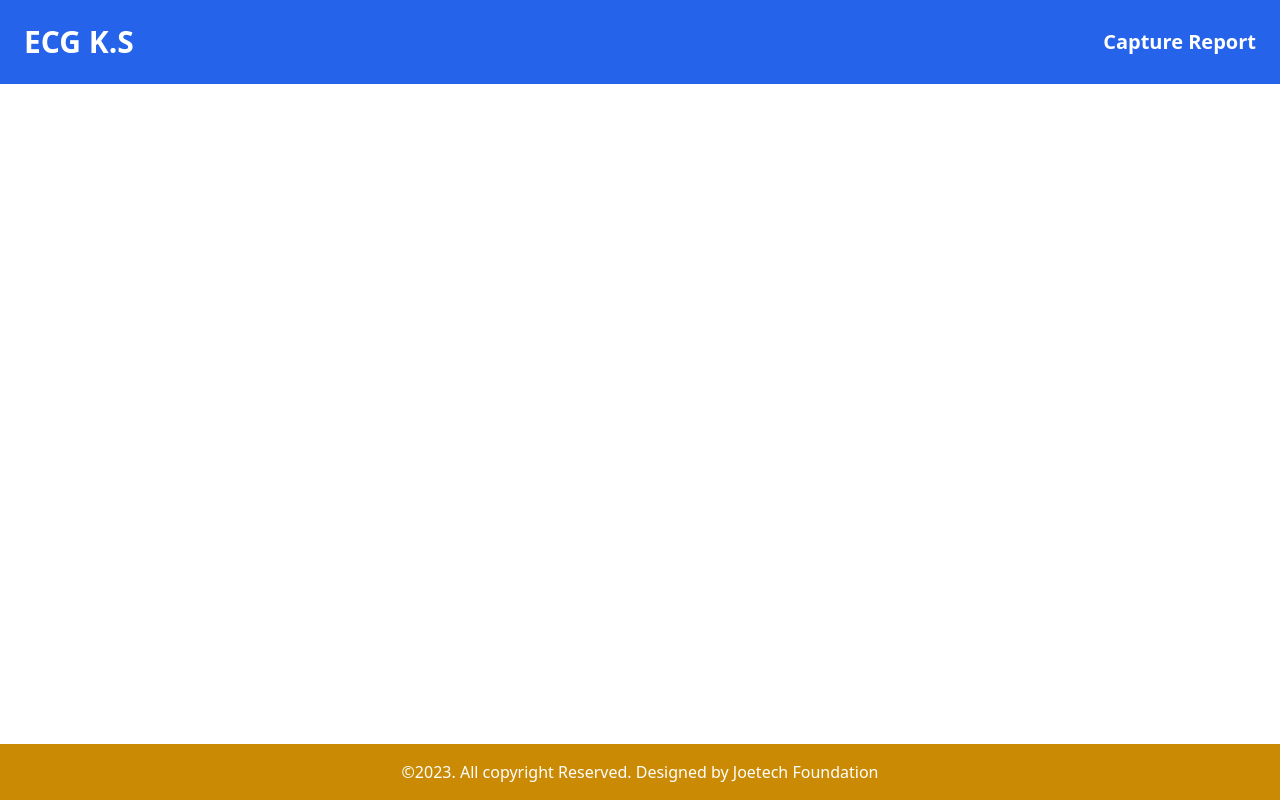
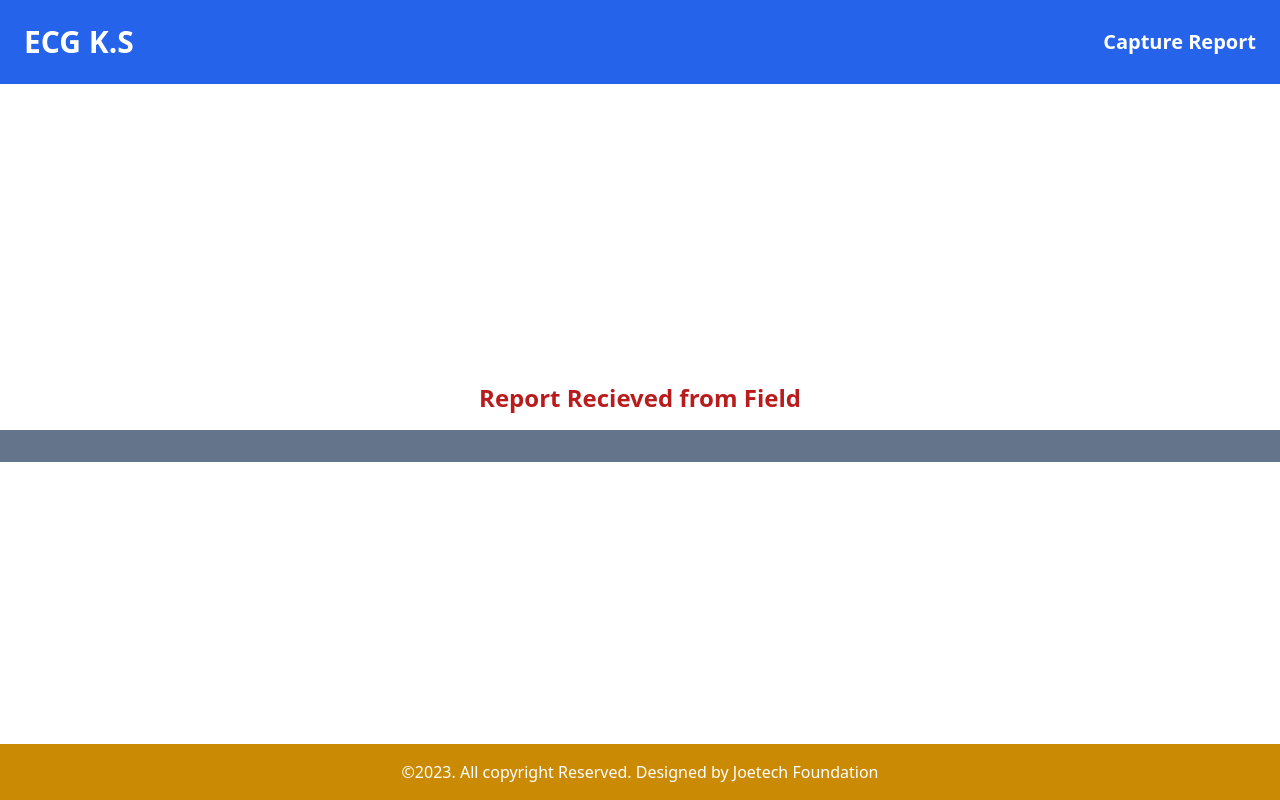
Before and after one commit to Joseph-Omari/ecgreport, a Next.js app: page /report in a window 1280 px wide. Built offline with nearby package versions, Linux system fonts and the light colour scheme.

Commit message:
version 1.23

```diff
--- a/src/app/report/page.jsx
+++ b/src/app/report/page.jsx
@@ -24,6 +24,16 @@ export default function report() {
         <h1>Viewed by Management Team Only</h1>
       </div>
 
+      <div className="hidden md:block">
+        <div className="p-4 mx-auto  justify-center text-center font-bold text-red-700 text-2xl">
+          <h1>Report Recieved from Field</h1>
+        </div>
+
+        <div className="bg-slate-500 p-4 space-y-2 gap-4 text-left">
+
+        </div>
+
+      </div>
     </div>
   );
 }
```
